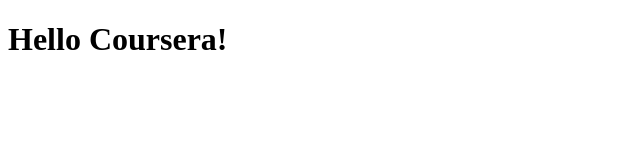
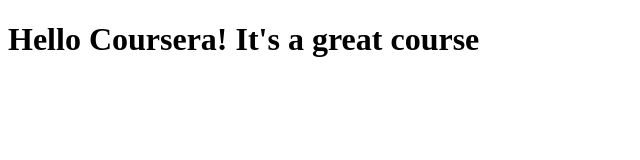
Before and after one commit to xellos1/Courseratest, a plain HTML site: page site/index.html in a window 1280 px wide. Shown: the whole page, without its empty margins (0-640 px from the left). Drawn offline with Linux system fonts and the light colour scheme.

Commit message:
Small addition to our page content

```diff
--- a/site/index.html
+++ b/site/index.html
@@ -4,6 +4,6 @@
    <title>Hello Coursera!</title>
 </head>
 <body>
-  <h1>Hello Coursera!</h1>
+  <h1>Hello Coursera! It's a great course</h1>
 </body>
 </html>
```
